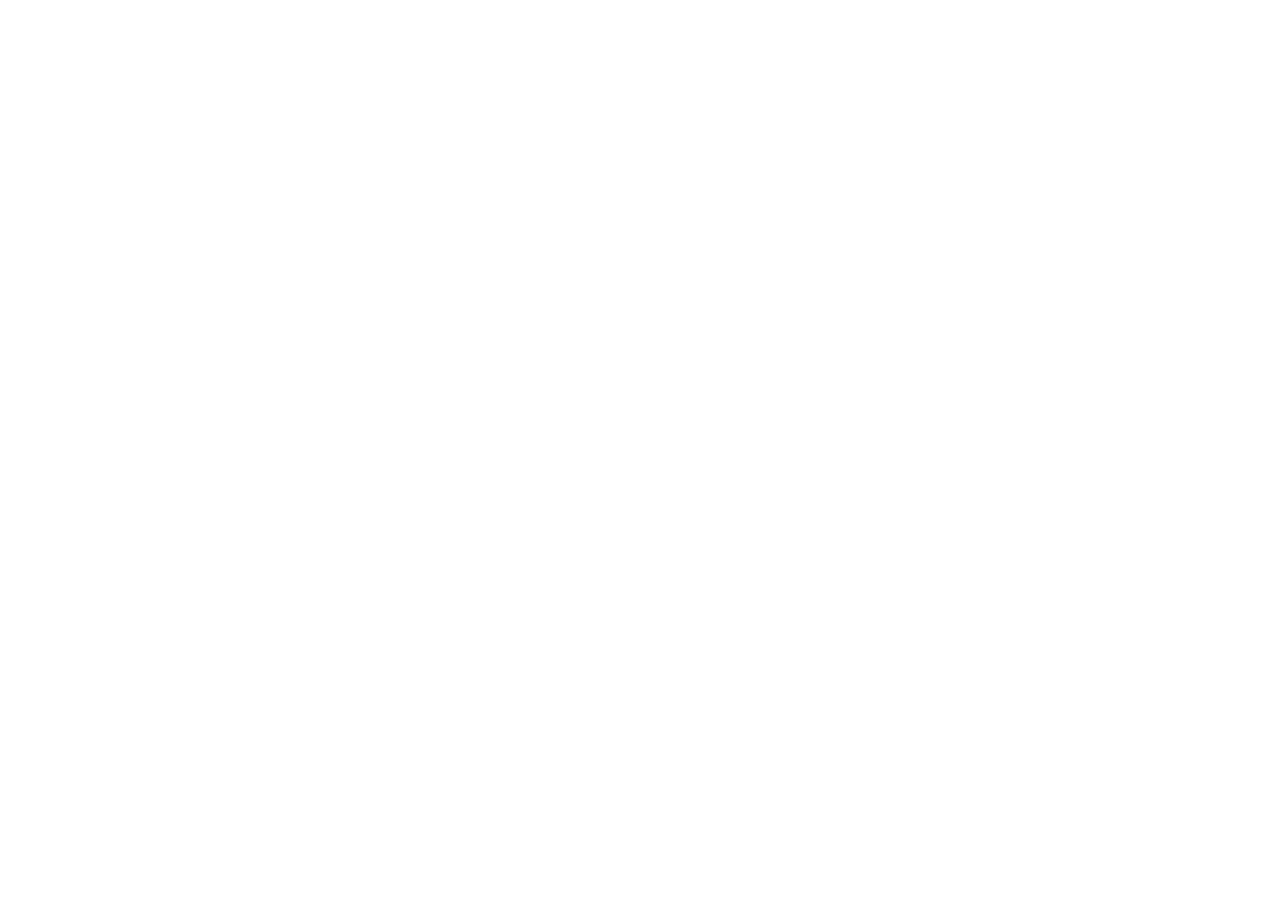
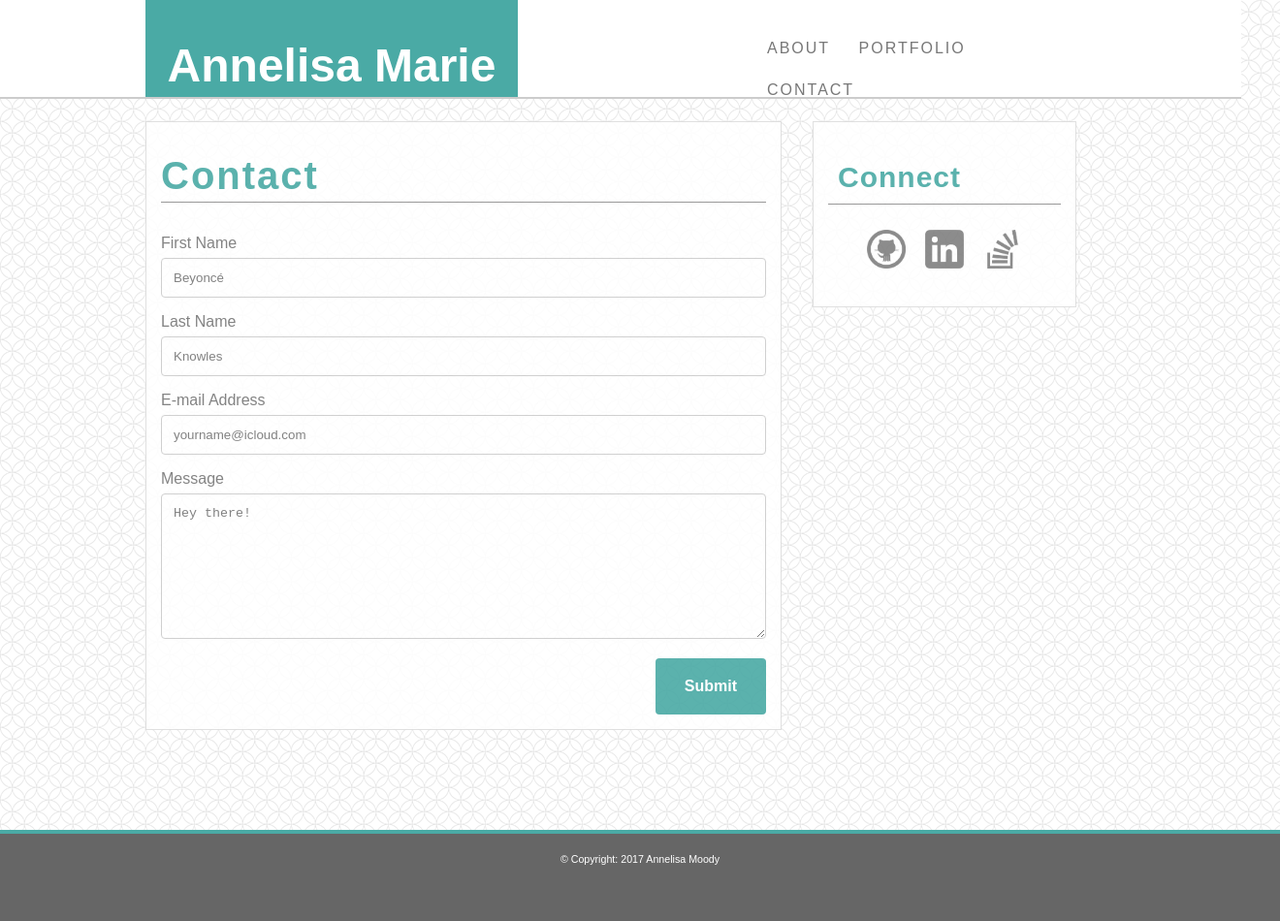
Before and after one commit to annelisam/Alt-Basic-Porfolio, a plain HTML site: page contact.html in a window 1280 px wide. Shown: the whole page at 97% size, 1320 px wide, since content can reach past the window. Before the commit the page ends 800 px from the top, so only its background shows below. Drawn offline with Linux system fonts and the light colour scheme.

Commit message:
Created Contact page and form

```diff
--- a/assets/css/style.css
+++ b/assets/css/style.css
@@ -14,6 +14,7 @@ body {
     background-color: #777;
     background-image: url("../images/spiration-light.png");
     min-height:100%;
+    color: #777777;
     width: 100%;
     position: absolute;
     padding-bottom:150px;
@@ -23,8 +24,9 @@ header.full {
     width: 100%;
     height: 100px;
     top: 0;
-    position: absolute;
+    position: fixed;
     margin: 0px auto;
+    z-index: 998;
     background-color: #fff;
     border-bottom: 2px solid #ccc;
 }
@@ -37,6 +39,12 @@ header a {
     font-family: sans-serif;
     letter-spacing: 2px;
     font-weight: lighter;
+}
+
+header a:hover {
+    color: #4aaaa5;
+    font-weight: bold;
+    letter-spacing: 1.5px;
 }
 
 div.container {
@@ -89,7 +97,7 @@ div.body1 {
 #main-content {
     float: left;
     width: 65%;
-    border: 1px solid #a8a7a7;
+    border: 1px solid #dddddd;
     margin-right: 0px;
     padding: 15px;
     margin: 0;
@@ -121,13 +129,13 @@ div.body1 {
 #contact {
     float: right;
     width: 25%;
-    height: 200px;
+    height: 175px;
     background: #fff;
     padding: 15px;
     margin: 0;
     padding-top: 0px;
     opacity: 0.9;
-    border: 1px solid #a8a7a7;
+    border: 1px solid #dddddd;
 }
 
 #contact h3 {
@@ -155,12 +163,12 @@ div.body1 {
 }
 
 .icon{
-    width: 30px;
-    height: 30px;
+    width: 40px;
+    height: 40px;
     float: left;
     display: block;
     margin-top: 10px;
-    padding-right: 40px;
+    padding-right: 20px;
 
 }
 
@@ -200,9 +208,39 @@ footer {
             margin: 0;
             height: 50px;
             width: 100%;
-            background-color: #ccc;
+            background-color:#666666;
             color: white;
             text-align: center;
             padding: 20px;
             border-top: 4px solid #4aaaa5;
+            font-size: 8pt;
         }
+
+input[type=text], select, textarea {
+
+    width: 100%;
+    padding: 12px;
+    border: 1px solid #ccc;
+    border-radius: 4px;
+    box-sizing: border-box;
+    margin-top: 6px;
+    margin-bottom: 16px;
+    resize: vertical;
+}
+
+input[type=submit] {
+    float: right;
+    background-color: #4aaaa5;
+    color: white;
+    padding: 20px 30px;
+    border: none;
+    border-radius: 4px;
+    cursor: pointer;
+    font-size: 16px;
+    font-weight: bolder;
+}
+
+input[type=submit]:hover {
+    background-color: #4aaaa5;
+    opacity: 0.5;
+}
--- a/contact.html
+++ b/contact.html
@@ -0,0 +1,72 @@
+<!DOCTYPE html>
+<html lang="en-us">
+
+<head>
+   <meta charset="utf-8">
+
+   <title>Annelisa's Portfolio</title>
+
+   <link rel="stylesheet" type="text/css" href="./assets/css/style.css">
+
+</head>
+
+<body>
+
+   <header class="full">
+    <div class="container">
+
+       <section id="header-name">
+           <h1>Annelisa Marie</h1>
+       </section>
+
+       <section id="main-nav">
+            <ul>
+                    <li><a href="./index.html">About</a></li>
+                    <li><a href="./portfolio.html">Portfolio</a></li>
+                    <li><a href="./contact.html#">Contact</a></li>
+                </ul>
+        </section>
+    </div>
+   </header>
+
+   <div class="body1">
+
+            <section id="main-content">
+                <h2>Contact</h2>
+                        <form action="#">
+
+                          <label for="fname">First Name</label>
+                          <input type="text" id="fname" name="firstname" placeholder="Beyoncé">
+
+                          <label for="lname">Last Name</label>
+                          <input type="text" id="lname" name="lastname" placeholder="Knowles">
+
+                          <label for="email">E-mail Address</label>
+                          <input type="text" id="email" name="emailaddress" placeholder="yourname@icloud.com">
+                          </select>
+
+                          <label for="message">Message</label>
+                          <textarea id="message" name="message" placeholder="Hey there!" style="height:150px"></textarea>
+
+                          <input type="submit" value="Submit">
+
+                        </form>
+
+            </section>
+
+            <section id="contact">
+                <h3>Connect</h3>
+                <ul>
+                    <li><a href="https://github.com" target="_blank"><img class="icon" src="./assets/images/github.png" alt="GitHub"></a></li>
+                    <li><a href="https://linkedin.com" target="_blank"><img class="icon" src="./assets/images/linkedin.png" alt="LinkedIn"></a></li>
+                    <li><a href="https://stackoverflow.com" target="_blank"><img class="icon" src="./assets/images/stackoverflow.png" alt="Stack Overflow"></a></li>
+                </ul>
+            </section>
+        </div>
+                <footer class="full">
+                    <div class="footer">© Copyright: 2017 Annelisa Moody</div>
+                </footer>
+
+
+</body>
+</html>
```
Also changed, not shown: index.html (+5 -5 lines), portfolio.html (+57 -0 lines), assets/images/github.png (added), assets/images/linkedin.png (added), assets/images/stackoverflow.png (added).
